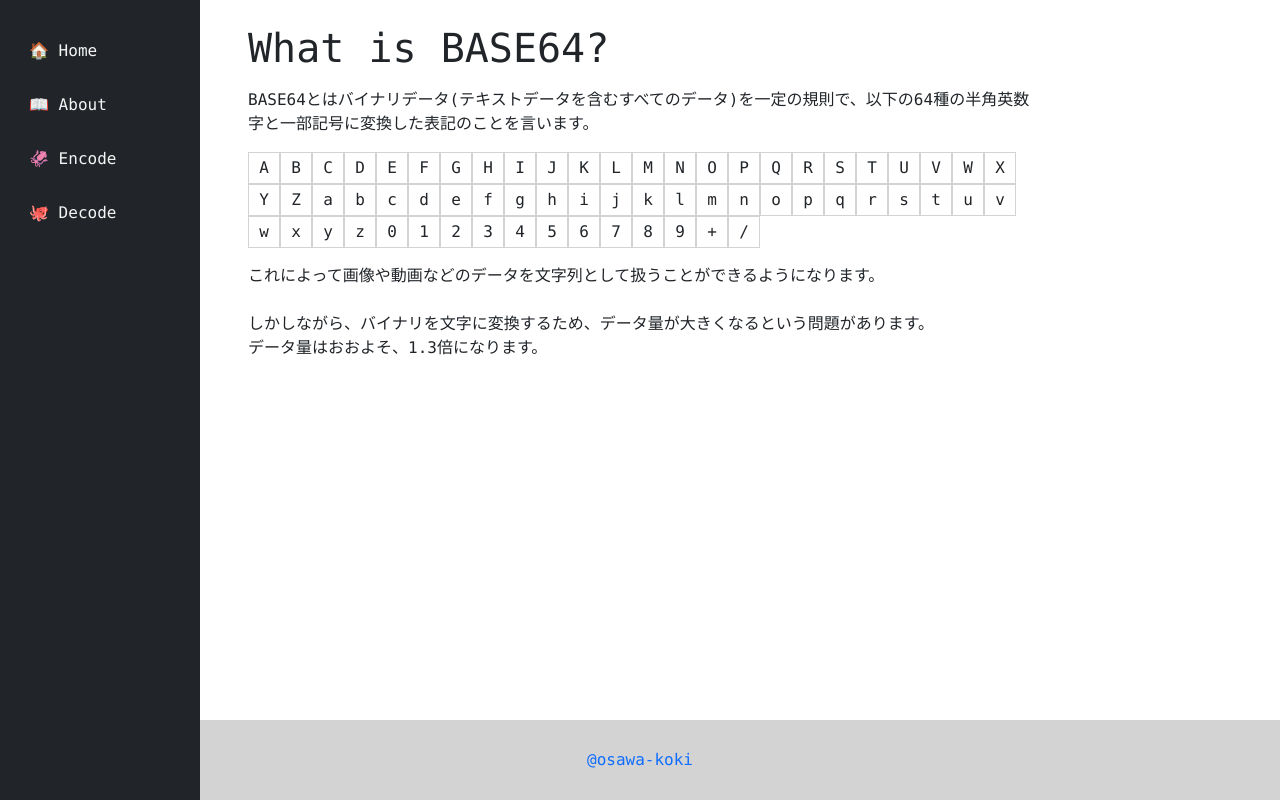
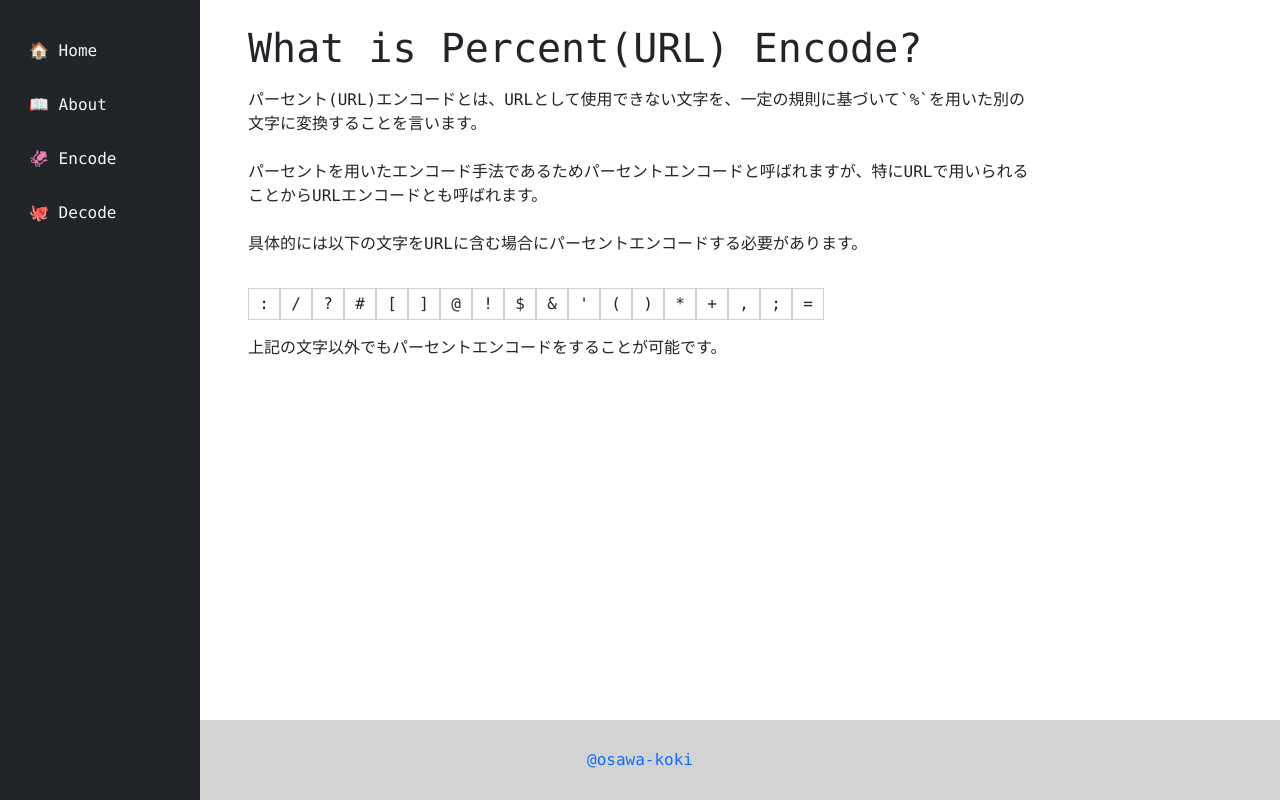
Before and after one commit to osawa-koki/simple-percent_encode, a Next.js app: page /about in a window 1280 px wide. Built offline with nearby package versions, Linux system fonts and the light colour scheme.

Commit message:
説明書いた。

```diff
--- a/pages/about.tsx
+++ b/pages/about.tsx
@@ -2,24 +2,24 @@ import React from "react";
 
 import Layout from "../components/Layout";
 
-const base64_letters = "ABCDEFGHIJKLMNOPQRSTUVWXYZabcdefghijklmnopqrstuvwxyz0123456789+/".split('');
+const letters_need_to_percent_encode = ':/?#[]@!$&\'()*+,;='.split('');
 
 export default function AbutPage() {
   return (
     <Layout>
       <div id="About">
-        <h1>What is BASE64?</h1>
-        <p className="mt-3">BASE64とはバイナリデータ(テキストデータを含むすべてのデータ)を一定の規則で、以下の64種の半角英数字と一部記号に変換した表記のことを言います。</p>
-        <div id="Base64Letters">
-          {
-            base64_letters.map((letter, _) => {
-              return (
-                <div key={letter}>{letter}</div>
-              );
-            })
-          }
+        <h1>What is Percent(URL) Encode?</h1>
+        <p className="mt-3">パーセント(URL)エンコードとは、URLとして使用できない文字を、一定の規則に基づいて`%`を用いた別の文字に変換することを言います。<br /><br />パーセントを用いたエンコード手法であるためパーセントエンコードと呼ばれますが、特にURLで用いられることからURLエンコードとも呼ばれます。<br /><br />具体的には以下の文字をURLに含む場合にパーセントエンコードする必要があります。</p>
+        <div id="PercentEncodeLetters">
+        {
+          letters_need_to_percent_encode.map((letter, _) => {
+            return (
+              <div key={letter} className="mt-3">{letter}</div>
+            );
+          })
+        }
         </div>
-        <p className="mt-3">これによって画像や動画などのデータを文字列として扱うことができるようになります。<br /><br />しかしながら、バイナリを文字に変換するため、データ量が大きくなるという問題があります。<br />データ量はおおよそ、1.3倍になります。</p>
+        <p className="mt-3">上記の文字以外でもパーセントエンコードをすることが可能です。</p>
       </div>
     </Layout>
   );
--- a/styles/about.scss
+++ b/styles/about.scss
@@ -1,5 +1,5 @@
 
-#Base64Letters {
+#PercentEncodeLetters {
   display: flex;
   flex-wrap: wrap;
   justify-content: flex-start;
```
